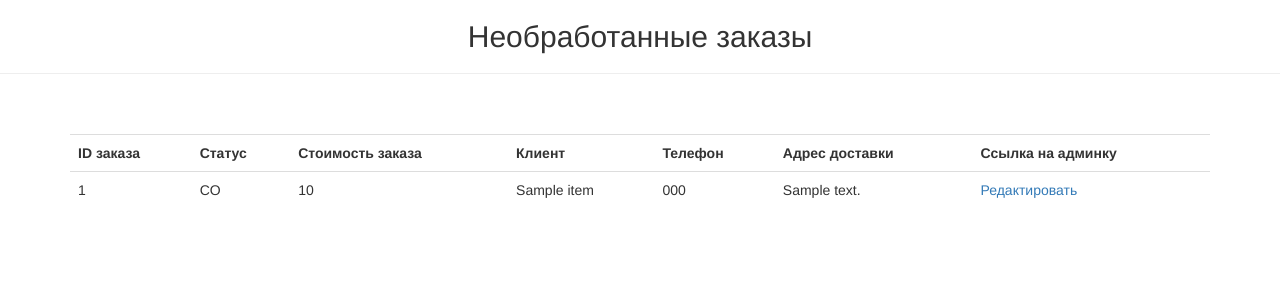
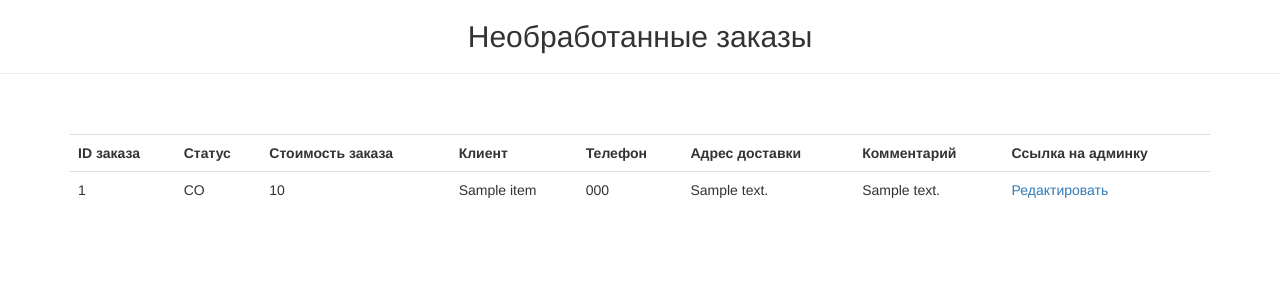
Before and after one commit to HardRope/-burger-shop, a Django app: template restaurateur/templates/order_items.html in a window 1280 px wide. Shown: the part 52-352 px from the top of the page. Run offline with Django 3.2, Linux system fonts and the light colour scheme; the template is opened without the code that fills it: most values are stand-ins (such as "Sample title", 1, 10 or a date in 2020); parts of the project's set-up code (start-up, migrations or seed data) failed here and were passed over; some libraries are stand-ins or nearby versions.

Commit message:
add comment to Order

```diff
--- a/foodcartapp/models.py
+++ b/foodcartapp/models.py
@@ -155,7 +155,9 @@ class Order(models.Model):
         db_index=True,
     )
     address = models.TextField('Адрес')
-
+    comment = models.TextField(
+        blank=True,
+    )
     objects = OrderQuerySet.as_manager()
 
     class Meta:
--- a/restaurateur/templates/order_items.html
+++ b/restaurateur/templates/order_items.html
@@ -19,6 +19,7 @@
       <th>Клиент</th>
       <th>Телефон</th>
       <th>Адрес доставки</th>
+      <th>Комментарий</th>
       <th>Ссылка на админку</th>
     </tr>
 
@@ -30,6 +31,7 @@
         <td>{{ item.name }}</td>
         <td>{{ item.phonenumber }}</td>
         <td>{{ item.address }}</td>
+        <td>{{ item.comment }}</td>
         <td>
           <a href={{ item.url|add:"?next="|add:item.current_url }}>Редактировать</a>
         </td>
--- a/restaurateur/views.py
+++ b/restaurateur/views.py
@@ -106,6 +106,7 @@ def view_orders(request):
             'name': f'{order.firstname} {order.lastname}',
             'phonenumber': order.phonenumber,
             'address': order.address,
+            'comment': order.comment,
             'url': reverse('admin:foodcartapp_order_change', args=(order.id,)),
             'current_url': request.path,
         }
```
Also changed, not shown: foodcartapp/migrations/0052_order_comment.py (added), foodcartapp/migrations/0053_alter_order_comment.py (added).
